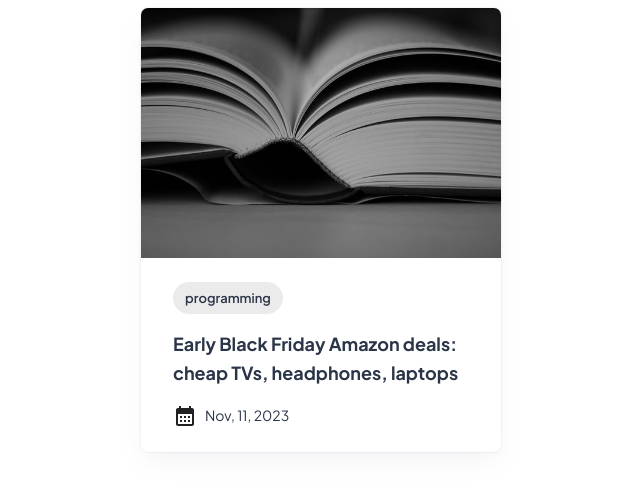
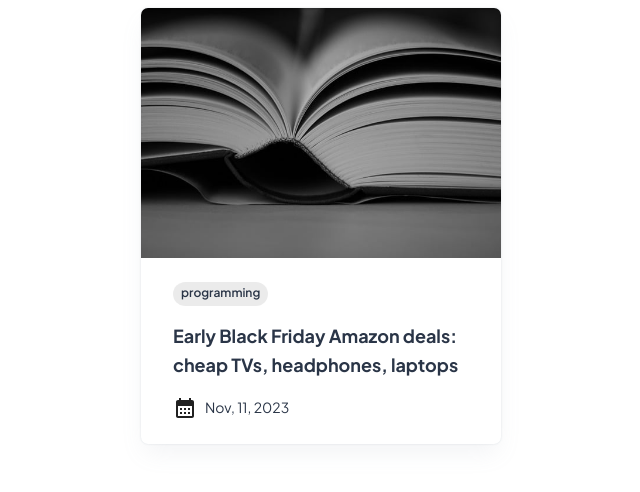
Before and after one commit to BijianWu/blog, a React (Create React App) app: page / in a window 1280 px wide. Shown: the top 492 px of the page, without its empty margins (73-713 px from the left). Built offline with nearby package versions, Linux system fonts and the light colour scheme.

Commit message:
chore: chip update

```diff
--- a/src/blog/BlogPost.jsx
+++ b/src/blog/BlogPost.jsx
@@ -23,7 +23,7 @@ export default function BlogPost(){
         title="open book"
       />
       <CardContent sx={{ p: 4 }}>
-        <Chip label="programming" sx={{ marginTop: -1,  marginBottom: 2, fontSize: "13px", color: "rgb(42, 53, 71)", fontWeight:"600" }}  />
+        <Chip label="programming" sx={{ height:"24px",  marginTop: -1,  marginBottom: 2,  color: "rgb(42, 53, 71)", fontWeight:"600", display: "inline-flex", alignItems: "center", justifyContent: "center", '& .MuiChip-label': {paddingLeft: 1, paddingRight: 1, fontSize: "12px", height: "18px", verticalAlign: "center"}}}  />
         <Typography variant="h6" fontWeight={"bold"} fontSize={"1.125rem"} color={"rgb(42, 53, 71)"} marginBottom={2}>Early Black Friday Amazon deals: cheap TVs, headphones, laptops</Typography>
         <Stack direction={"row"} justifyContent={"start"} alignItems={"center"} spacing={1} >
             <CalendarMonthIcon/>
```
